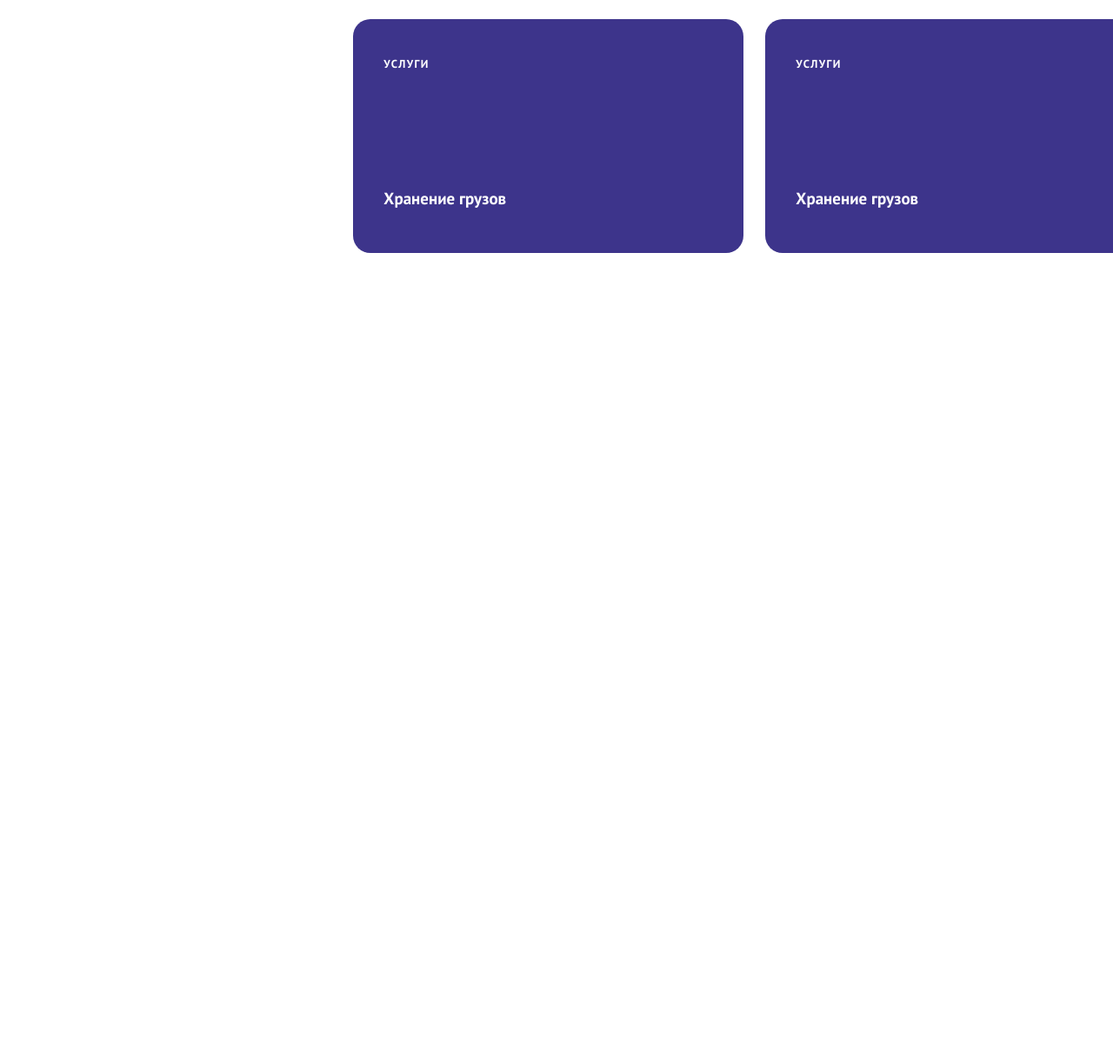
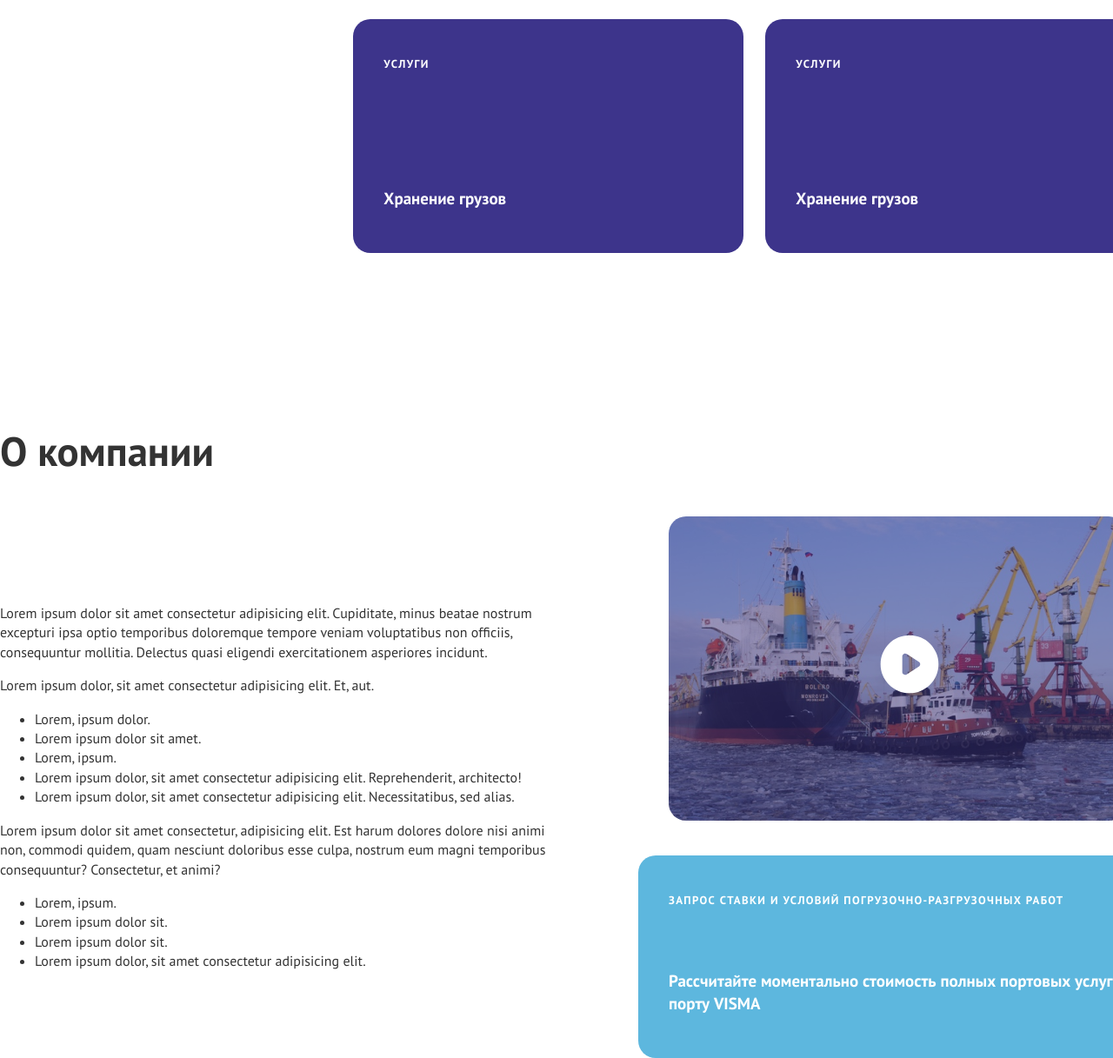
Before and after one commit to Lykexxx/My-Work, a plain HTML site: page index.html in a window 1280 px wide. Shown: the part 1600-2817 px from the top of the page at 87% size. Before the commit the page ends 1891 px from the top, so only its background shows below. Drawn offline with Linux system fonts and the light colour scheme.

Commit message:
About-end

```diff
--- a/css/style.css
+++ b/css/style.css
@@ -194,6 +194,10 @@ body {
 
 /* Serivce Start */
 
+.service {
+    margin-bottom: 200px;
+}
+
 .service__wrapper {
     display: flex;
 
@@ -290,3 +294,105 @@ body {
 }
 
 /* Service End */
+
+
+
+/* About Start */
+
+
+.about {
+
+}
+
+.about__title {
+    color: #333;
+
+
+    font-size: 40px;
+    font-weight: 700;
+    line-height: 140%; /* 56px */
+}
+
+.about__wrapper {
+    display: flex;
+    justify-content: space-between;
+    align-items: center;
+}
+
+.about__content {
+    width: 636px;
+    color: #333;
+    font-size: 16px;
+    font-weight: 400;
+    line-height: 140%; /* 22.4px */
+}
+
+.about__live {
+    display: flex;
+    flex-direction: column;
+    justify-content: center;
+    align-items: center;
+    gap: 40px;
+}
+
+.about__video {
+    position: relative;
+    width: 526px;
+    height: 350px;
+
+}
+
+.about__img {
+
+    object-fit: cover;
+    background-repeat: no-repeat;
+    z-index: -1;
+
+    border-radius: 20px;
+}
+
+.about__video::after {
+    position: absolute;
+    content: "";
+    width: 80px;
+    height: 80px;
+    left: 45%;
+    bottom: 40%;
+
+
+    background-image: url(../img/about/play.svg);
+    background-repeat: no-repeat;
+
+    z-index: 10;
+    cursor: pointer;
+}
+
+.about__card {
+    color: #fff;
+    display: flex;
+    width: 526px;
+    padding: 30px 35px;
+    flex-direction: column;
+    align-items: flex-start;
+    gap: 38px;
+
+    border-radius: 20px;
+    background: #5DB7DE;
+}
+
+.about__card-title {
+
+    font-size: 13px;
+    font-weight: 700;
+    line-height: 140%; /* 18.2px */
+    letter-spacing: 1.3px;
+    text-transform: uppercase;
+}
+
+.about__card-text {
+    font-size: 19px;
+    font-weight: 700;
+    line-height: 140%; /* 26.6px */
+}
+
+/* About End */
--- a/index.html
+++ b/index.html
@@ -117,6 +117,43 @@
             </div>
         </section>
 
+        <section class="about">
+            <div class="container">
+                <div class="about__title">
+                    <h3>О компании</h3>
+                </div>
+                <div class="about__wrapper">
+                    <div class="about__content">
+                        <p>Lorem ipsum dolor sit amet consectetur adipisicing elit. Cupiditate, minus beatae nostrum excepturi ipsa optio temporibus doloremque tempore veniam voluptatibus non officiis, consequuntur mollitia. Delectus quasi eligendi exercitationem asperiores incidunt.</p>
+                        <p>Lorem ipsum dolor, sit amet consectetur adipisicing elit. Et, aut.</p>
+                        <ul>
+                            <li>Lorem, ipsum dolor.</li>
+                            <li>Lorem ipsum dolor sit amet.</li>
+                            <li>Lorem, ipsum.</li>
+                            <li>Lorem ipsum dolor, sit amet consectetur adipisicing elit. Reprehenderit, architecto!</li>
+                            <li>Lorem ipsum dolor, sit amet consectetur adipisicing elit. Necessitatibus, sed alias.</li>
+                        </ul>
+                        <p>Lorem ipsum dolor sit amet consectetur, adipisicing elit. Est harum dolores dolore nisi animi non, commodi quidem, quam nesciunt doloribus esse culpa, nostrum eum magni temporibus consequuntur? Consectetur, et animi?</p>
+                        <ul>
+                            <li>Lorem, ipsum.</li>
+                            <li>Lorem ipsum dolor sit.</li>
+                            <li>Lorem ipsum dolor sit.</li>
+                            <li>Lorem ipsum dolor, sit amet consectetur adipisicing elit.</li>
+                        </ul>
+                    </div>
+                    <div class="about__live">
+                        <div class="about__video">
+                            <img src="./img/about/img_card.png" alt="video" class="about__img">
+                        </div>
+                        <div class="about__card">
+                            <h3 class="about__card-title">Запрос ставки и условий погрузочно-разгрузочных работ</h3>
+                            <p class="about__card-text">Рассчитайте моментально стоимость полных портовых услуг в порту VISMA</p>
+                        </div>
+                    </div>
+                </div>
+            </div>
+        </section>
+
     </main>
 
 </body>
```
Also changed, not shown: img/about/img_card.png (added), img/about/play.svg (added).
